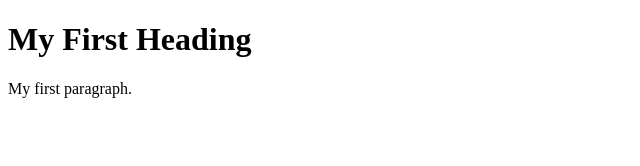
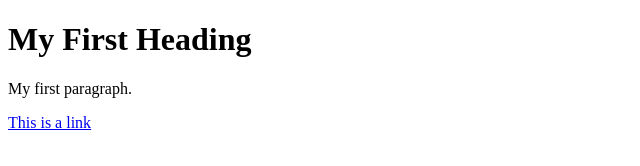
Before and after one commit to jackteegarden/jackteegarden.github.io, a plain HTML site: page index.html in a window 1280 px wide. Shown: the full height of the page, 0-640 px from the left. Drawn offline with Linux system fonts and the light colour scheme.

Commit message:
Update index.html

```diff
--- a/index.html
+++ b/index.html
@@ -6,5 +6,7 @@
 
 <p>My first paragraph.</p>
 
+<a href="https://jackteegarden.github.io">This is a link</a>
+
 </body>
 </html>
```
